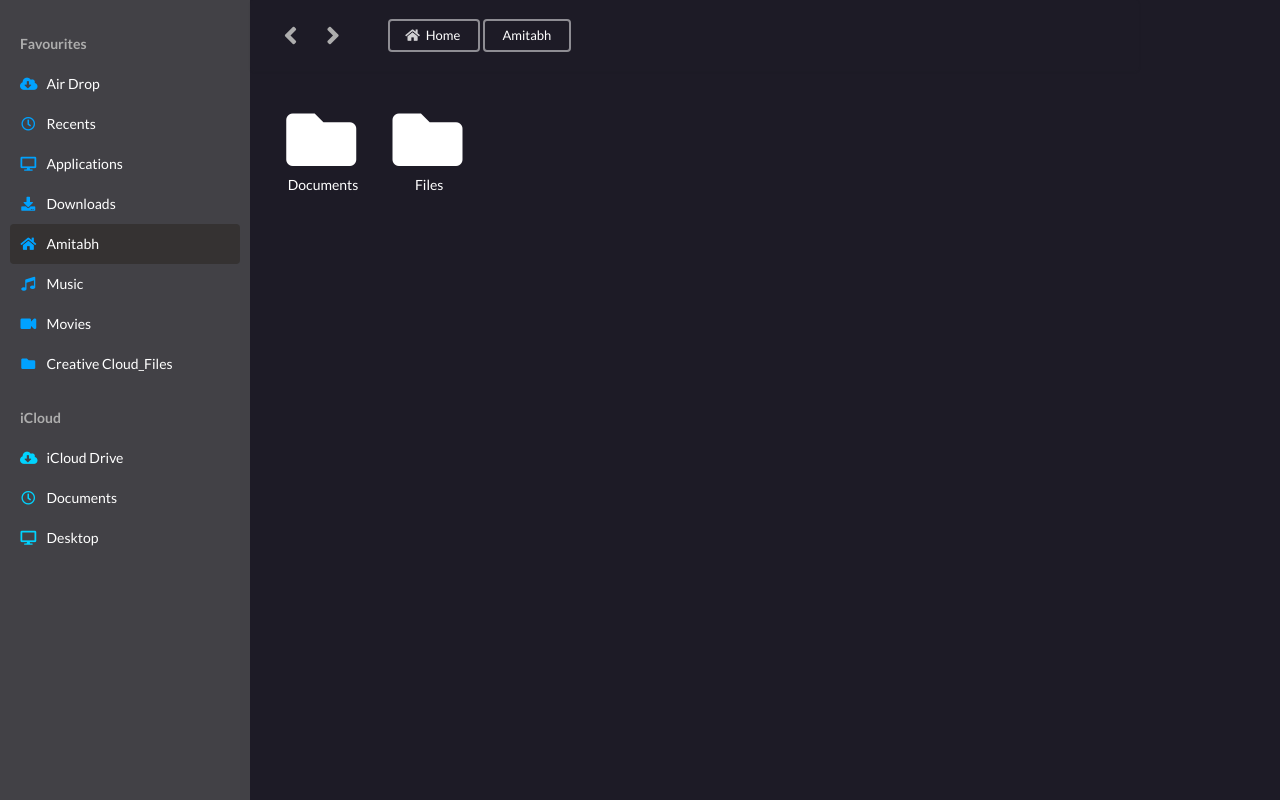
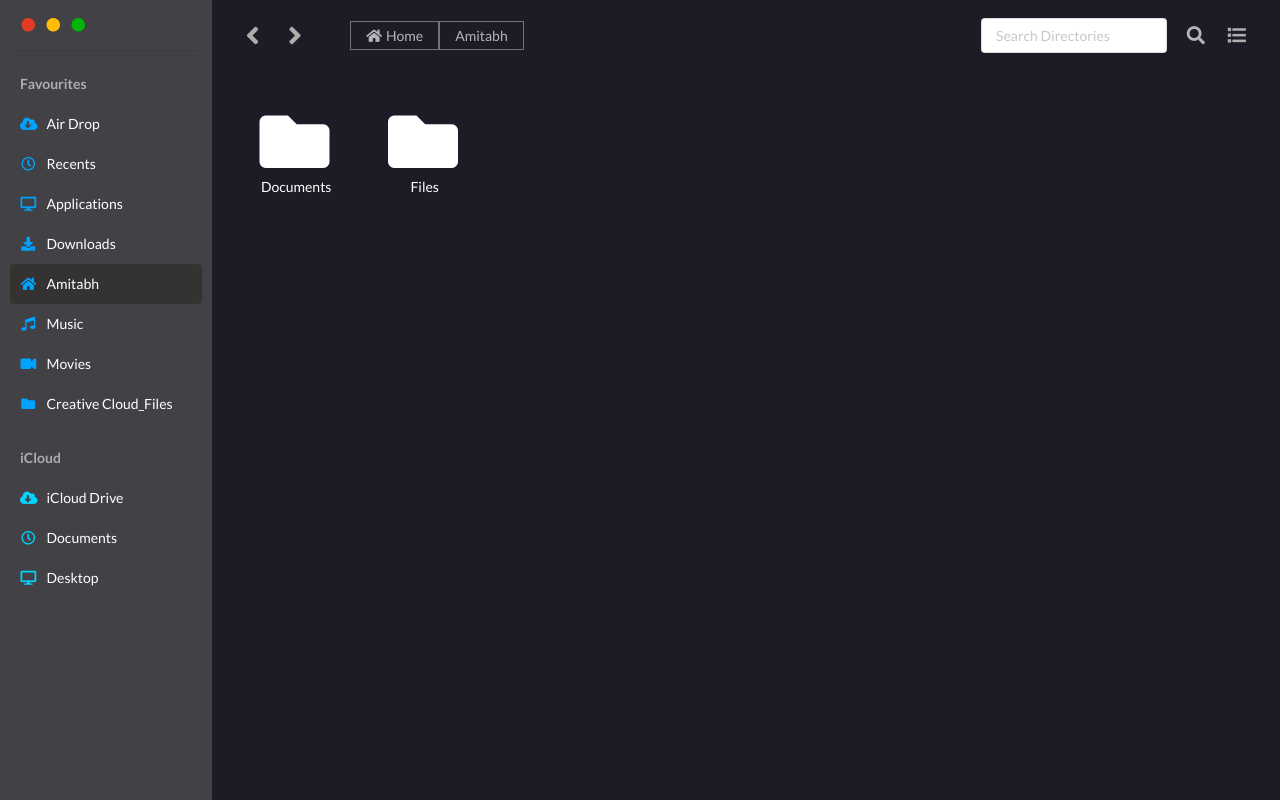
Before and after one commit to Blade365z/file-explorer, a React (Create React App) app: page / in a window 1280 px wide. Built offline with nearby package versions, Linux system fonts and the light colour scheme.

Commit message:
window toolkit added :: Search, View-Change

```diff
--- a/src/components/App.css
+++ b/src/components/App.css
@@ -1,6 +1,7 @@
 .wrapper{
     display:flex;
     height:100%;
+    width:100%;
     position:fixed;
 }
 .sidebar{
@@ -26,7 +27,7 @@ body{
 
 .list li div:hover{
     border-radius:4px;
-    background-color: rgb(53, 50, 50);
+    background-color: rgb(163, 160, 160);
 }
 
 .ui.menu{
@@ -44,14 +45,28 @@ body{
     border-radius:5px;
     color:#adadad;
 }
-.nav-icon:hover{
+/* .folder-large.active i{
+   color: rgb(144, 144, 144);
+}
+.folder-large.active span{
+      color:rgb(0, 119, 255);
+} */
+.nav-tool-icon{
+    background-color: transparent;
+    border:0px;
+    font-size:1.3em;
+    padding: 8px;
+    border-radius:5px;
+    color:#adadad;
+}
+.nav-icon:hover ,.nav-tool-icon:hover{
     background-color: rgb(53, 50, 50);
 }
 .folder-large{
     margin: 10px 10px 20px 10px;
     text-align: center;
 }
-.folder-large i {
+.explorer  .folder-large i {
     padding:5px;
     font-size: 5em;
 }
@@ -67,6 +82,20 @@ body{
     padding:20px;
     grid-template-columns: repeat(8,1fr);
 }
+.explorer .folder-name{
+    display: block;
+}
+
+.list-explorer .folder-name{
+    font-size: 1.3em;
+}
+.list-explorer  .folder-large{
+        text-align:left;
+}
+.list-explorer  .folder-large i {
+    font-size: 2em;
+}
+
 
 .context-menu{
     list-style: none;
@@ -80,8 +109,12 @@ body{
     cursor: pointer;
     border-radius: 4px;
     background-color: rgb(212, 212, 212);
+    background-color: rgb(0, 180, 9);
+
 }
-
+.window-icon{
+    margin:0px 0px 5px 5px;
+}
 
 .modal {
     background-color: rgb(0,0,0);
@@ -113,3 +146,24 @@ body{
       border-radius: 5px;
       box-shadow: 0 4px 8px 0 rgba(0,0,0,0.2);
   }
+
+
+  .path-tag{
+      display: inline;
+      padding: 5px 15px 5px 15px;
+      font-size: 1em;
+      color:rgba(255, 255, 255, 0.671);
+      border:1px solid  rgba(202, 202, 202, 0.5);
+  }
+
+
+  .searchBtn-nav{
+      margin-left: auto;
+    color:rgba(255, 255, 255, 0.671);
+  }
+
+
+
+  #nav-search{
+      margin: 0px 10px 0px 0px ;
+  }
--- a/src/components/App.js
+++ b/src/components/App.js
@@ -7,6 +7,7 @@ import { initalizeDirectoryStructure } from './helper';
 import { Nav } from './Nav';
 import Explorer from './Explorer';
 import NewFolder from './NewFolder';
+import { WindowButtons } from './WindowButtons';
 var directoryTree = initalizeDirectoryStructure();
 
 const App = () => {
@@ -18,32 +19,46 @@ const App = () => {
     const [DirectoryPointerRow, setDirectoryPointerRow] = useState(0);
 
 
-    const [selected, setselected] = useState('Amitabh')
+    const [selectedSideBarTab, setselectedSideBarTab] = useState('17772')
+    const [selectedDirecrtory, setselectedDirecrtory] = useState(null)
     const [DraggedDirs, setDraggedDirs] = useState({
         grabbed: null,
         target: null
     });
+    const [SearchKeyword, setSearchKeyword] = useState('')
+
     const [CreateNewFolder, setCreateNewFolder] = useState(false);
-
+    const [GridMode, setGridMode] = useState(true);
 
 
     useEffect(() => {
         let temp = traceDirectories(DirectoryStack[0]);
         setCurrentDirectoryList(temp);
-        // document.addEventListener('contextmenu',function(e){
-        //     e.preventDefault();
-        // })
+        document.addEventListener('contextmenu', function (e) {
+            e.preventDefault();
+        })
     }, []);
 
     useEffect(() => {
         getDirectoryNames(DirectoryStack[DirectoryPointerRow])
+        setSearchKeyword('')
     }, [CurrentDirectoryList])
 
-    const sideBarSelect = (tab) => {
-        setselected(tab); //Selected SideBarTab
-        exploreFolder(tab)
+    //On Icon Select
+    const selectDirectory = (key) => {
+        setselectedDirecrtory(key);
     }
+
+    //on SideBar Select
+    const sideBarSelect = (key) => {
+        setselectedSideBarTab(key); //Selected SideBarTab
+        exploreFolder(key)
+    }
+
+
+    //Explore directory using key
     const exploreFolder = (dir) => {
+
         if (directoryTree['home'][dir]) {
             //Means it is a home directory
             //Append the DirectoryStack
@@ -181,11 +196,12 @@ const App = () => {
             processDirectoryTree(dirGrabbed, grabbedDirectories[dirGrabbed], dir, false, true);
         }
     }
-    const processDirectoryTree = (dir = null, baseDir, targetDir, insertFlag = false, filterFLag = false, renameFlag = false) => {
+    const processDirectoryTree = (dir = null, baseDir, targetDir, insertFlag = false, filterDuplicatesFLag = false, renameFlag = false, deleteOnlyFlag) => {
         // directly mutate in directoryTree and set DirectoryStack
         if (insertFlag) {
             dir = Math.floor(Date.now() / 1000); // Assigning key to new folder
         }
+        console.log()
         //traversing the directory tree.,
         function iter(directoryTreeArr) {
             Object.keys(directoryTreeArr).forEach(function (k) {
@@ -197,10 +213,14 @@ const App = () => {
                     } else if (renameFlag) {
                         directoryTreeArr[k]['name'] = dir;
                         return;
+                    } else if (deleteOnlyFlag) {
+                        delete directoryTreeArr[k];
                     }
+
                 }
                 //remove original
-                if (k === dir && filterFLag === true) {
+
+                if (k === dir && filterDuplicatesFLag === true) {
                     delete directoryTreeArr[k];
                 }
                 if (directoryTreeArr[k] !== null && typeof directoryTreeArr[k] === 'object') {
@@ -229,7 +249,7 @@ const App = () => {
 
 
 
-
+    //Grab all underlying directories based on a path, path = array elements
     const getDirectoryNames = (traceArr) => {
         let tempTrack = [];
         let DirNames = [];
@@ -275,22 +295,46 @@ const App = () => {
         processDirectoryTree(newName, null, target, false, false, true);
     }
 
+    //Delete directory Logic
+    const deleteDirectory = (target) => {
+        processDirectoryTree(null, null, target, false, false, false, true);
+    }
+
+    const changeView = () => {
+        setGridMode(!GridMode)
+    }
+
+    const handleSearch = (keyword) => {
+        setSearchKeyword(keyword)
+    }
+
+
     return (
         <div  >
             <NewFolder
                 openModal={CreateNewFolder}
                 cancelCreate={handleCloseNewFolderModal}
                 createFolder={createNewFolder}
+
             />
             <div className="wrapper">
                 <div className="sidebar">
-
-                    <FavouriteList defaultSelected={selected} onSelect={sideBarSelect} />
+                    <WindowButtons />
+                    <FavouriteList defaultSelected={selectedSideBarTab} onSelect={sideBarSelect} />
                     <IcloudList />
                 </div>
-                <div className="pusher">
-                    <Nav onGoBack={handleGoBack} onGoForward={handleGoForward} currentPath={Path} />
+                <div className="pusher" style={{ width: '100%' }}>
+                    <Nav
+                        onGoBack={handleGoBack}
+                        onGoForward={handleGoForward}
+                        currentPath={Path}
+                        gridMode={GridMode}
+                        changeView={changeView}
+                        handleSearch={handleSearch}
+                    />
                     <Explorer
+                        selectedDirecrtory={selectedDirecrtory}
+                        handleSelectDirectory={selectDirectory}
                         DraggedOverIcon={DraggedDirs.target}
                         directories={CurrentDirectoryList}
                         exploreFolder={exploreFolder}
@@ -301,6 +345,9 @@ const App = () => {
                         dragLeaveHandle={dragLeaveHandle}
                         openModal={handleOpenNewFolderModal}
                         renameDirectory={renameDirectory}
+                        deleteDirectory={deleteDirectory}
+                        gridMode={GridMode}
+                        searchKeyword={SearchKeyword}
                     />
                 </div>
             </div>
--- a/src/components/Explorer.js
+++ b/src/components/Explorer.js
@@ -54,22 +54,31 @@ const Explorer = (props) => {
     }, [])
     const handleRenameInputChange = (input) => {
         setRightClickedFor({
-            name:input,
-            key:rightClickedFor.key
+            name: input,
+            key: rightClickedFor.key
         })
         setNewName(input)
     }
     const submitRenameForm = (e) => {
         e.preventDefault();
+        setShowRenameMenu(false);
+        setNewName(null);
         props.renameDirectory(newName, rightClickedFor.key)
     }
 
+    var count = 0;
+    return (
+        <div className={props.gridMode ? "explorer" : "list-explorer"}>
 
-    return (
-        <div className="explorer">
-            { DirList && Object.entries(DirList).map((name, value) => {
-                return <div key={name}>    <div className="folder-large"
+            { Object.entries(DirList).length > 0 ? Object.entries(DirList).map((name, value) => {
+                if (props.searchKeyword) {
+                    if (!DirList[name[0]]['name'].toLowerCase().includes(props.searchKeyword.toLowerCase()))
+                        return;
+                }
+                count += 1;
+                return <div key={name[0]}>    <div className={props.selectedDirecrtory === name[0] ? "folder-large active" : "folder-large"}
                     draggable
+                    onClick={() => { props.handleSelectDirectory(name[0]) }}
                     onDoubleClick={() => { handleFolderClick(name[0]) }}
                     onDragStart={(e) => { props.dragStartHandler(e, name[0]) }}
                     onDragOver={(e) => { props.dragOverHandler(e, name[0]) }}
@@ -77,22 +86,24 @@ const Explorer = (props) => {
                     onDragEnd={(e) => { props.dragEndHandler(e, name[0]) }}
                     onDragLeave={(e) => { props.dragLeaveHandle(e, name[0]) }}>
 
-                    <i onContextMenu={(e) => { openContextMenu(e, name[0], DirList[name[0]]['name']) }} style={{ marginTop: '10px' }} className={name[0] === props.DraggedOverIcon ? "folder open icon" : "folder icon"}></i>
-                    <div className="folder-name">
+                    <i onContextMenu={(e) => { openContextMenu(e, name[0], DirList[name[0]]['name']) }} style={{ marginTop: '12px' }} className={name[0] === props.DraggedOverIcon ? "folder open icon" : "folder icon"}></i>
+                    <span className="folder-name">
                         {DirList[name[0]]['name']}
-                    </div>
+                    </span>
 
                 </div>
 
                 </div>
+            }) : <div style={{ textAlign: "center" }}><h3>Folder is Empty.</h3></div>
+
             }
-            )}
+            {props.searchKeyword && count === 0 && <div>Not Found.</div>}
             {showMenu && <div className="menu" style={{ top: MenuY + 5, left: MenuX, position: 'absolute', backgroundColor: '#FFFF', color: 'black' }}>
                 <ul className="context-menu" >
                     <li className="item" onClick={() => { setShowRenameMenu(true) }}>
                         Rename...
                             </li>
-                    <li className="item">
+                    <li className="item" onClick={() => { props.deleteDirectory(rightClickedFor.key) }}>
                         Delete
                             </li>
                     <li className="item" onClick={() => { props.openModal() }}>
--- a/src/components/FavouriteList.js
+++ b/src/components/FavouriteList.js
@@ -57,7 +57,7 @@ const FavouriteList = (props) => {
             <div style={{fontWeight:'bold',color:'#adadad'}}>Favourites</div>
             {
                 favourites.map(favourite=>{
-                    return <li   key={favourite.name} className={favourite.name===currentlySelected? 'list-items active' : 'list-items'}>
+                    return <li   key={favourite.name} className={favourite.key===currentlySelected? 'list-items active' : 'list-items'}>
                         <div style={{display:'flex'}} onClick={()=>{handleSideBarClick(favourite.key)}}>
                                 <i className={favourite.icon} style={{marginRight:'10px', color:'rgb(0, 162, 255)'}}></i>
                                 <span className="content" style={{color:'white'}}>
--- a/src/components/Nav.js
+++ b/src/components/Nav.js
@@ -2,7 +2,7 @@ import React from 'react'
 import PathBox from './PathBox';
 
 export const Nav = (props) => {
-    const handleClick = (type) => {
+    const handleNavigationClick = (type) => {
         switch (type) {
             case 'back':
                 props.onGoBack();
@@ -19,14 +19,26 @@ export const Nav = (props) => {
         <div className="ui menu">
             <div className="item">
                 <div style={{ display: 'flex', fontSize: '2em' }}>
-                    <div className="ui nav-icon" title="Go Back" onClick={() => { handleClick('back') }}><i className="angle left icon "></i></div>
-                    <div className="ui nav-icon" title="Go Forward" onClick={() => { handleClick('forward') }}><i className="angle right icon "></i></div>
+                    <div className="ui nav-icon" title="Go Back" onClick={() => { handleNavigationClick('back') }}><i className="angle left icon "></i></div>
+                    <div className="ui nav-icon" title="Go Forward" onClick={() => { handleNavigationClick('forward') }}><i className="angle right icon "></i></div>
 
                 </div>
             </div>
             <div className="item">
-                <PathBox currentPath={props.currentPath}/>
+                <PathBox currentPath={props.currentPath} />
             </div>
+            <div className="item" style={{ marginLeft: 'auto' }}>
+                <div className="ui  input" id="nav-search">
+                    <input type="text" placeholder="Search Directories" onChange={(e)=>props.handleSearch(e.target.value.trim())} />
+                </div>
+                <div className="searchBtn-nav nav-tool-icon"  >
+                    <i className="search icon"></i>
+                </div>
+                <div className="ui nav-tool-icon dropdown" onClick={() => { props.changeView() }}>
+                    {props.gridMode === true ? <i className="list icon" title="List view"></i> : <i className="th icon" title="Grid view"></i>}
+                </div>
+            </div>
+
         </div>
     )
 }
--- a/src/components/PathBox.js
+++ b/src/components/PathBox.js
@@ -1,15 +1,23 @@
 import React, { useState, useEffect } from 'react'
 
 const PathBox = (props) => {
+    const [path, setPath] = useState([]);
+    useEffect(() => {
+        let pathSliced = props.currentPath;
+        if (pathSliced.length > 6) {
+            pathSliced = pathSliced.slice(pathSliced.length - Math.round(pathSliced.length / 3), pathSliced.length)
+            setPath(pathSliced);
+        } else {
+            setPath(pathSliced);
+        }
+    }, [props.currentPath])
 
     return (
-        <div style={{display:'inline-block'}}>
-             <button key={'Home'} className="ui small inverted grey basic button"><i className="home icon"> </i>Home</button>
-            {props.currentPath.map(dir=>{
-                return <button key={dir} className="ui small inverted grey basic button">{dir}</button>
+        <div style={{ display: 'inline-block' }}>
+            { path.length < 2 && <div key={'Home'} className="path-tag" ><i className="home icon"> </i>Home</div>}
+            {path.map(dir => {
+                return <div key={dir} className="path-tag">{dir}</div>
             })}
-            {/* */}
-
 
         </div>
     )
--- /dev/null
+++ b/src/components/WindowButtons.js
@@ -0,0 +1,11 @@
+import React from 'react'
+
+export const WindowButtons = () => {
+    return (
+        <div className="ui menu">
+                <div className="window-icon" style={{color:"rgb(226, 60, 38)"}}><i className="circle icon">    </i></div>
+                <div className="window-icon" style={{color:"rgb(255, 189, 7)"}}><i className="circle icon">    </i></div>
+                <div className="window-icon" style={{color:"rgb(0, 180, 9)"}}><i className="circle icon">    </i></div>
+        </div>
+    )
+}
```
Also changed, not shown: src/components/Rename.js (deleted).
